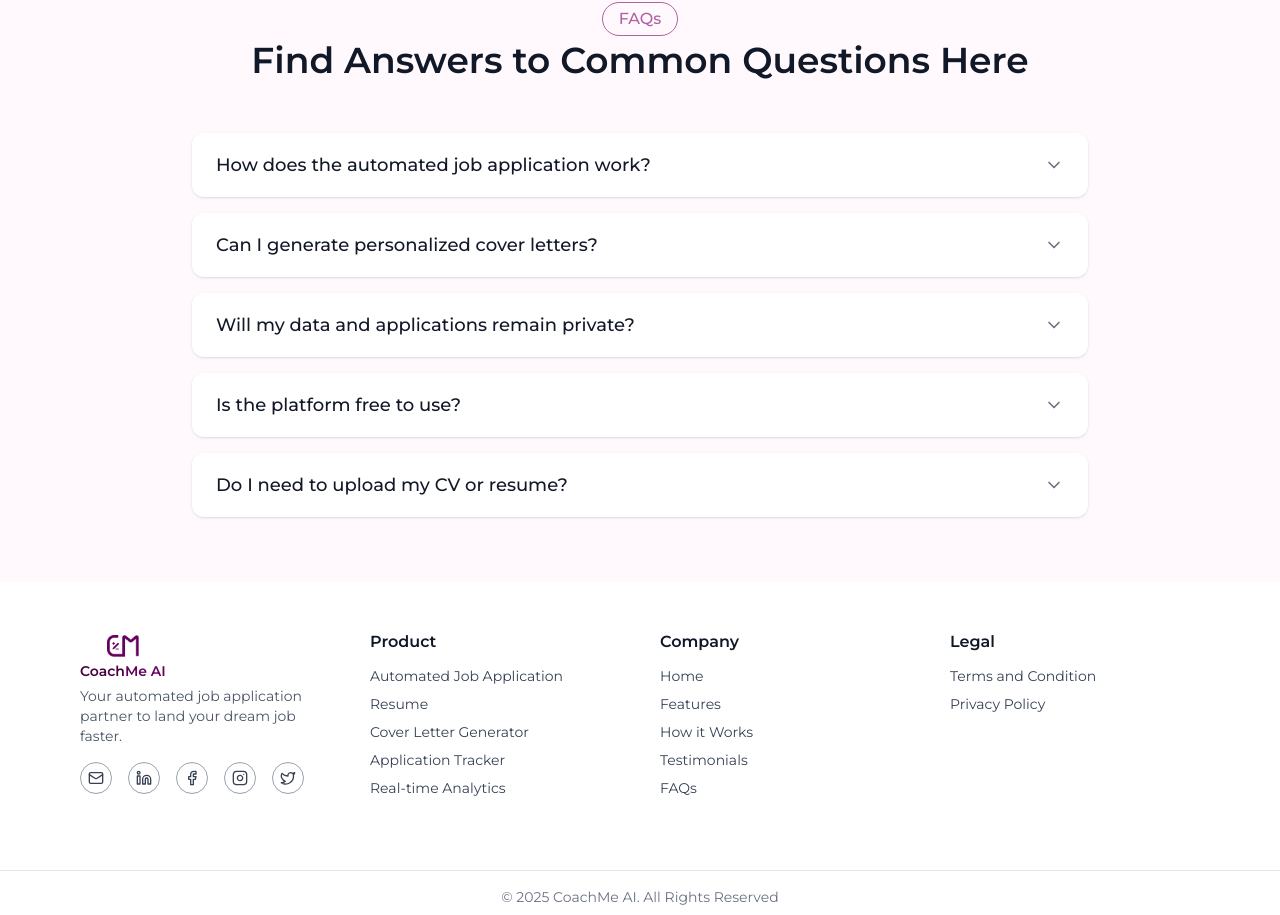
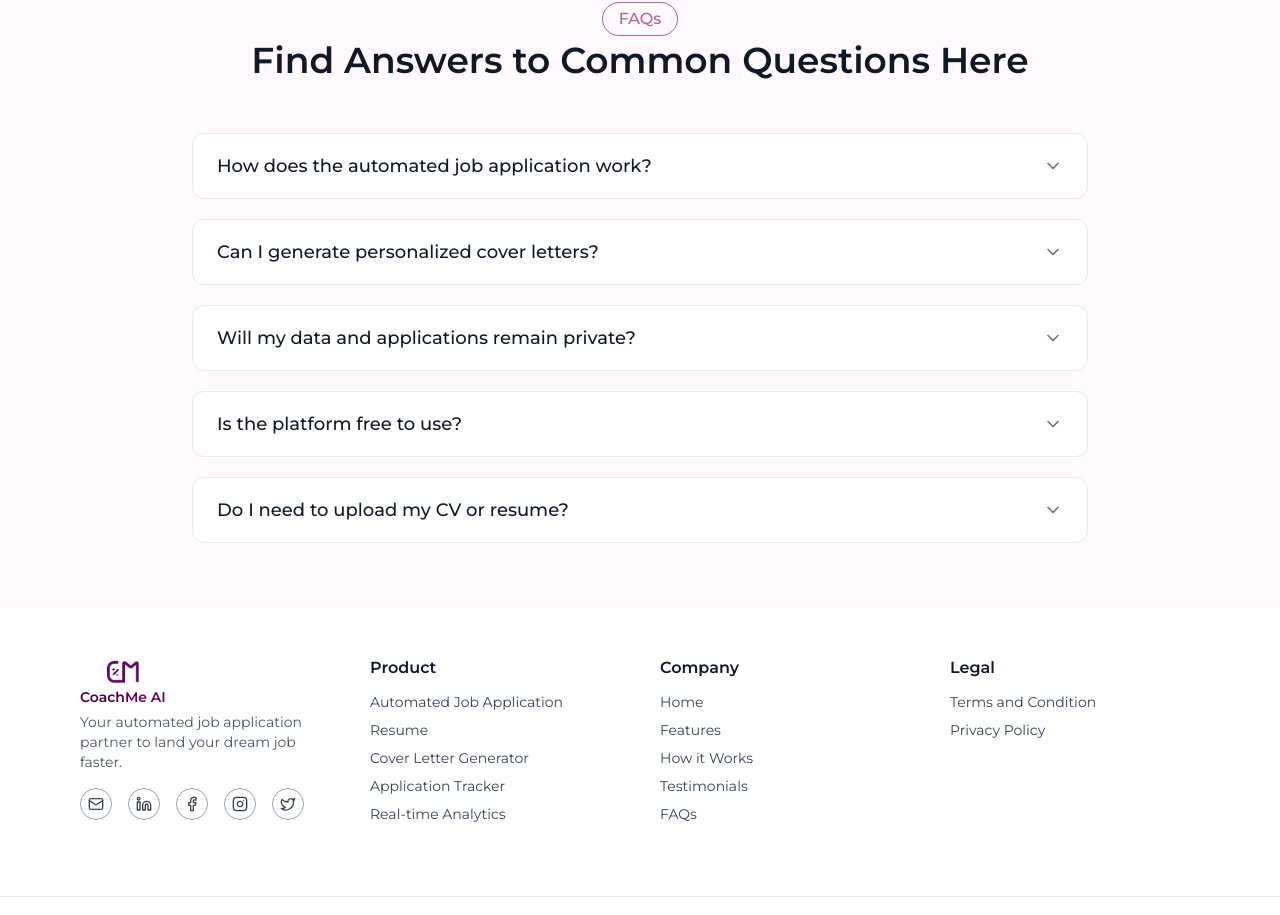
Before and after one commit to TheSkillGarage/coachme_ai, a React (Vite) app: page / in a window 1280 px wide. Shown: the part 3998-4913 px from the top of the page. Built offline with nearby package versions, Linux system fonts and the light colour scheme.

Commit message:
chore: faq fix

```diff
--- a/src/pages/landing/FAQs/index.jsx
+++ b/src/pages/landing/FAQs/index.jsx
@@ -37,7 +37,7 @@ export default function FaqSection() {
   };
 
   return (
-    <section className="bg-[#FFF9FD] py-16 px-4 sm:px-8 md:px-16 lg:px-24 font-inter">
+    <section id="faqs" className="bg-[#FFF9FD] py-16 px-4 sm:px-8 md:px-16 lg:px-24 font-inter">
       <div className="max-w-4xl mx-auto">
         {/* Header */}
         <div className="text-center mb-12 pt-8  ">
@@ -50,11 +50,11 @@ export default function FaqSection() {
         </div>
 
         {/* FAQ List */}
-        <div className="space-y-4">
+        <div className="space-y-5">
           {faqs.map((faq, index) => (
             <div
               key={index}
-              className="bg-white rounded-xl shadow-sm hover:shadow-md transition-all duration-300"
+              className="bg-white border-[0.4px] border-[#E8E8E8] rounded-xl transition-all duration-300"
             >
               {/* Question */}
               <button
```
